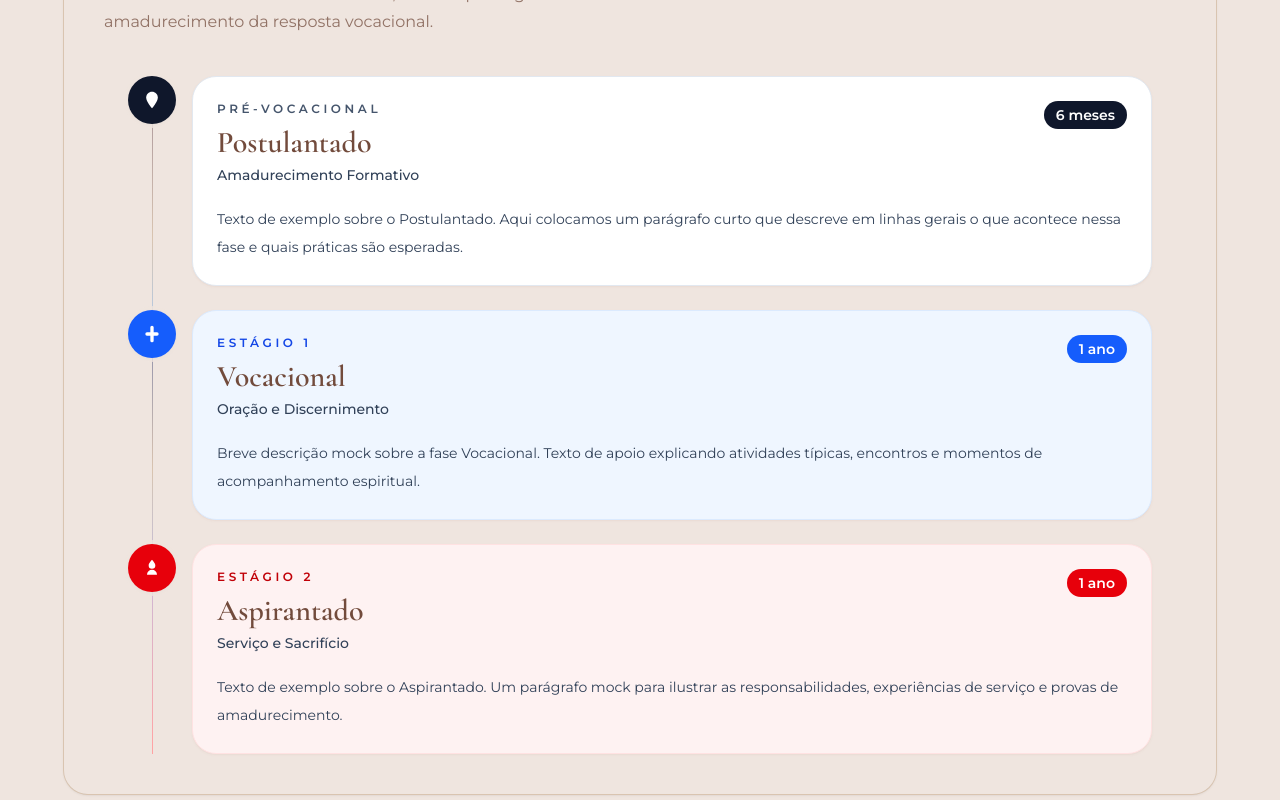
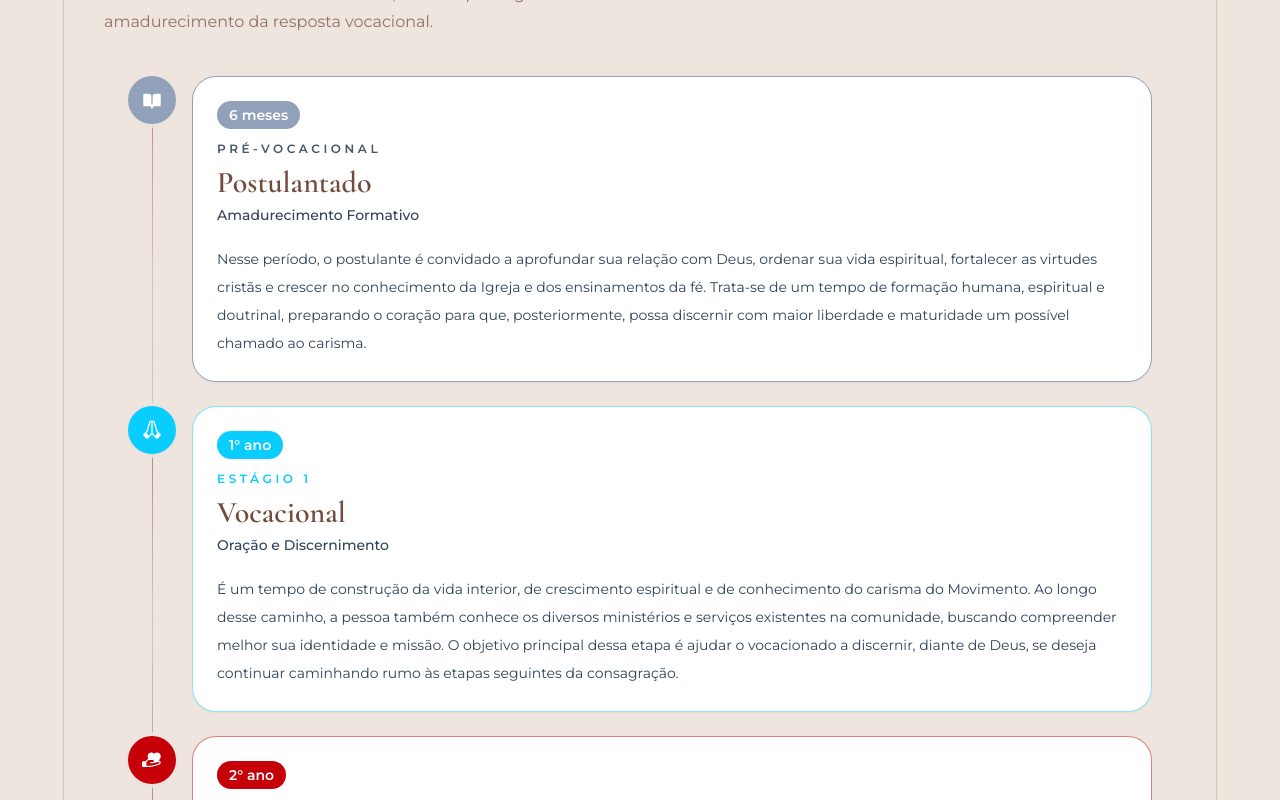
Before and after one commit to luanhmilano/sm-vocacional, a React (Vite) app: page / in a window 1280 px wide. Shown: the part 2640-3440 px from the top of the page. Built offline with nearby package versions, Linux system fonts and the light colour scheme.

Commit message:
feat: icons and colors

```diff
--- a/src/components/what-is/index.tsx
+++ b/src/components/what-is/index.tsx
@@ -1,3 +1,5 @@
+import { HandsPrayingIcon, BookOpenIcon, HandHeartIcon } from "@phosphor-icons/react";
+
 export default function WhatIs() {
   const stages = [
     {
@@ -7,44 +9,44 @@ export default function WhatIs() {
       phaseLabel: "Pré-Vocacional",
       tone: {
         card: "bg-white",
-        border: "border-slate-200",
+        border: "border-slate-400",
         eyebrow: "text-slate-600",
-        badge: "bg-slate-900 text-white",
+        badge: "bg-slate-400 text-white",
         dot: "bg-slate-500",
         item: "bg-slate-50 text-slate-700 border-slate-200",
       },
       description:
-        "Texto de exemplo sobre o Postulantado. Aqui colocamos um parágrafo curto que descreve em linhas gerais o que acontece nessa fase e quais práticas são esperadas.",
+        "Nesse período, o postulante é convidado a aprofundar sua relação com Deus, ordenar sua vida espiritual, fortalecer as virtudes cristãs e crescer no conhecimento da Igreja e dos ensinamentos da fé. Trata-se de um tempo de formação humana, espiritual e doutrinal, preparando o coração para que, posteriormente, possa discernir com maior liberdade e maturidade um possível chamado ao carisma.",
     },
     {
       name: "Vocacional",
       subtitle: "Oração e Discernimento",
-      duration: "1 ano",
+      duration: "1° ano",
       tone: {
-        card: "bg-blue-50",
-        border: "border-blue-100",
-        eyebrow: "text-blue-700",
-        badge: "bg-blue-600 text-white",
-        dot: "bg-blue-600",
+        card: "bg-white",
+        border: "border-brand-blue/50",
+        eyebrow: "text-brand-blue/100",
+        badge: "bg-brand-blue text-white",
+        dot: "bg-brand-blue/60",
         item: "bg-white/90 text-blue-950 border-blue-100",
       },
       description:
-        "Breve descrição mock sobre a fase Vocacional. Texto de apoio explicando atividades típicas, encontros e momentos de acompanhamento espiritual.",
+        "É um tempo de construção da vida interior, de crescimento espiritual e de conhecimento do carisma do Movimento. Ao longo desse caminho, a pessoa também conhece os diversos ministérios e serviços existentes na comunidade, buscando compreender melhor sua identidade e missão. O objetivo principal dessa etapa é ajudar o vocacionado a discernir, diante de Deus, se deseja continuar caminhando rumo às etapas seguintes da consagração.",
     },
     {
       name: "Aspirantado",
       subtitle: "Serviço e Sacrifício",
-      duration: "1 ano",
+      duration: "2° ano",
       tone: {
-        card: "bg-red-50",
-        border: "border-red-100",
-        eyebrow: "text-red-700",
-        badge: "bg-red-600 text-white",
-        dot: "bg-red-600",
-        item: "bg-white/90 text-red-950 border-red-100",
+        card: "bg-white",
+        border: "border-brand-red/50",
+        eyebrow: "text-brand-red",
+        badge: "bg-brand-red text-white",
+        dot: "bg-brand-red",
+        item: "bg-white/90 text-brand-red border-brand-red/20",
       },
       description:
-        "Texto de exemplo sobre o Aspirantado. Um parágrafo mock para ilustrar as responsabilidades, experiências de serviço e provas de amadurecimento.",
+        "Após concluir o Vocacional, o membro ingressa no Aspirantado, que também é um período de formação e amadurecimento. Nessa etapa, o foco está no serviço e no sacrifício da vivência comunitária. O aspirante passa por todos os ministérios do Movimento, conhecendo de forma mais concreta suas atividades, espiritualidade e missão. É um tempo de integração, no qual ele aprende a servir, desenvolve seus dons e aprofunda sua experiência com o carisma, buscando uma identificação cada vez maior com a vocação à qual está sendo chamado.",
     },
   ];
 
@@ -59,59 +61,64 @@ export default function WhatIs() {
             Como o processo vocacional é vivido
           </h2>
           <p className="mt-3 max-w-2xl text-sm leading-7 text-brand-sienna/75 sm:text-base">
-            Uma leitura em formato de timeline, com etapas organizadas do acolhimento ao amadurecimento da resposta vocacional.
+            Uma leitura em formato de timeline, com etapas organizadas do
+            acolhimento ao amadurecimento da resposta vocacional.
           </p>
         </div>
 
-        <ol className="relative mt-10 space-y-6 before:absolute before:left-5 before:top-2 before:h-[calc(100%-0.5rem)] before:w-px before:bg-gradient-to-b before:from-slate-300 before:via-blue-300 before:to-red-300 sm:before:left-6 lg:mx-auto lg:max-w-5xl">
+        <ol className="relative mt-10 space-y-6 before:absolute before:left-5 before:top-2 before:h-[calc(100%-0.5rem)] before:w-px before:bg-gradient-to-b before:from-slate-300 before:via-blue-300 before:to-brand-red sm:before:left-6 lg:mx-auto lg:max-w-5xl">
           {stages.map((stage, index) => {
             const isLast = index === stages.length - 1;
 
             return (
-              <li key={stage.name} className="relative flex gap-4 pl-14 sm:gap-5 sm:pl-16">
+              <li
+                key={stage.name}
+                className="relative flex gap-4 pl-14 sm:gap-5 sm:pl-16"
+              >
                 {!isLast ? (
-                  <span className="absolute left-5 top-11 h-[calc(100%+1.5rem)] w-px bg-gradient-to-b from-brand-crimson/40 via-brand-cream to-transparent sm:left-6" />
+                  <span className="absolute left-5 top-11 h-[calc(100%+1.5rem)] w-px bg-gradient-to-b from-brand-red/40 via-brand-cream to-transparent sm:left-6" />
                 ) : null}
 
                 <div
                   className={`absolute left-0 top-0 flex h-10 w-10 items-center justify-center rounded-full ${stage.tone.badge} shadow-sm ring-4 ring-brand-pearl/80 sm:h-12 sm:w-12`}
                 >
-                  {/* Icons replacing numeric step */}
                   {index === 0 ? (
-                    <svg xmlns="http://www.w3.org/2000/svg" viewBox="0 0 24 24" className="h-5 w-5 text-white" aria-hidden>
-                      <path fill="currentColor" d="M12 2C8.13 2 5 5.13 5 9c0 5.25 7 13 7 13s7-7.75 7-13c0-3.87-3.13-7-7-7z" />
-                    </svg>
+                    <BookOpenIcon size={20} weight="fill" className="text-white" aria-hidden />
                   ) : index === 1 ? (
-                    <svg xmlns="http://www.w3.org/2000/svg" viewBox="0 0 24 24" className="h-5 w-5 text-white" aria-hidden>
-                      <path fill="currentColor" d="M12 2a2 2 0 00-2 2v6H6a2 2 0 000 4h4v6a2 2 0 004 0v-6h4a2 2 0 000-4h-4V4a2 2 0 00-2-2z" />
-                    </svg>
+                    <HandsPrayingIcon size={20} weight="fill" className="text-white" aria-hidden />
                   ) : (
-                    <svg xmlns="http://www.w3.org/2000/svg" viewBox="0 0 24 24" className="h-5 w-5 text-white" aria-hidden>
-                      <path fill="currentColor" d="M12 2s-4 4-4 7a4 4 0 008 0c0-3-4-7-4-7zM6 20a6 6 0 0112 0H6z" />
-                    </svg>
+                    <HandHeartIcon size={20} weight="fill" className="text-white" aria-hidden />
                   )}
                 </div>
 
                 <article
                   className={`min-w-0 flex-1 rounded-3xl border p-5 shadow-sm shadow-brand-crimson/5 sm:p-6 ${stage.tone.card} ${stage.tone.border}`}
                 >
-                  <div className="flex flex-wrap items-start justify-between gap-3">
+                  <div className="flex flex-col items-start gap-3">
+                    <span
+                      className={`rounded-full px-3 py-1 text-xs font-semibold sm:text-sm ${stage.tone.badge}`}
+                    >
+                      {stage.duration}
+                    </span>
+
                     <div>
-                      <p className={`text-xs font-semibold uppercase tracking-[0.3em] ${stage.tone.eyebrow}`}>
+                      <p
+                        className={`text-xs font-semibold uppercase tracking-[0.3em] ${stage.tone.eyebrow}`}
+                      >
                         {stage.phaseLabel ?? `Estágio ${index}`}
                       </p>
                       <h3 className="mt-2 text-2xl font-semibold sm:text-3xl">
                         {stage.name}
                       </h3>
-                      <p className="mt-1 text-sm font-medium text-slate-700">{stage.subtitle}</p>
+                      <p className="mt-1 text-sm font-medium text-slate-700">
+                        {stage.subtitle}
+                      </p>
                     </div>
-
-                    <span className={`rounded-full px-3 py-1 text-xs font-semibold sm:text-sm ${stage.tone.badge}`}>
-                      {stage.duration}
-                    </span>
                   </div>
 
-                  <p className="mt-5 text-sm leading-7 text-slate-700">{stage.description}</p>
+                  <p className="mt-5 text-sm leading-7 text-slate-700">
+                    {stage.description}
+                  </p>
                 </article>
               </li>
             );
--- a/src/index.css
+++ b/src/index.css
@@ -7,8 +7,8 @@
   --color-brand-sand: #C39B7F;
   --color-brand-cream: #D9C4B0;
   --color-brand-pearl: #EFE5DF;
-  --color-blue-seed: #0ACDFF;
-  --color-red-seed: #C50009;
+  --color-brand-blue: #0ACDFF;
+  --color-brand-red: #C50009;
 
   --font-serif: "Cormorant Garamond", serif;
   --font-sans: Montserrat, sans-serif;
```
